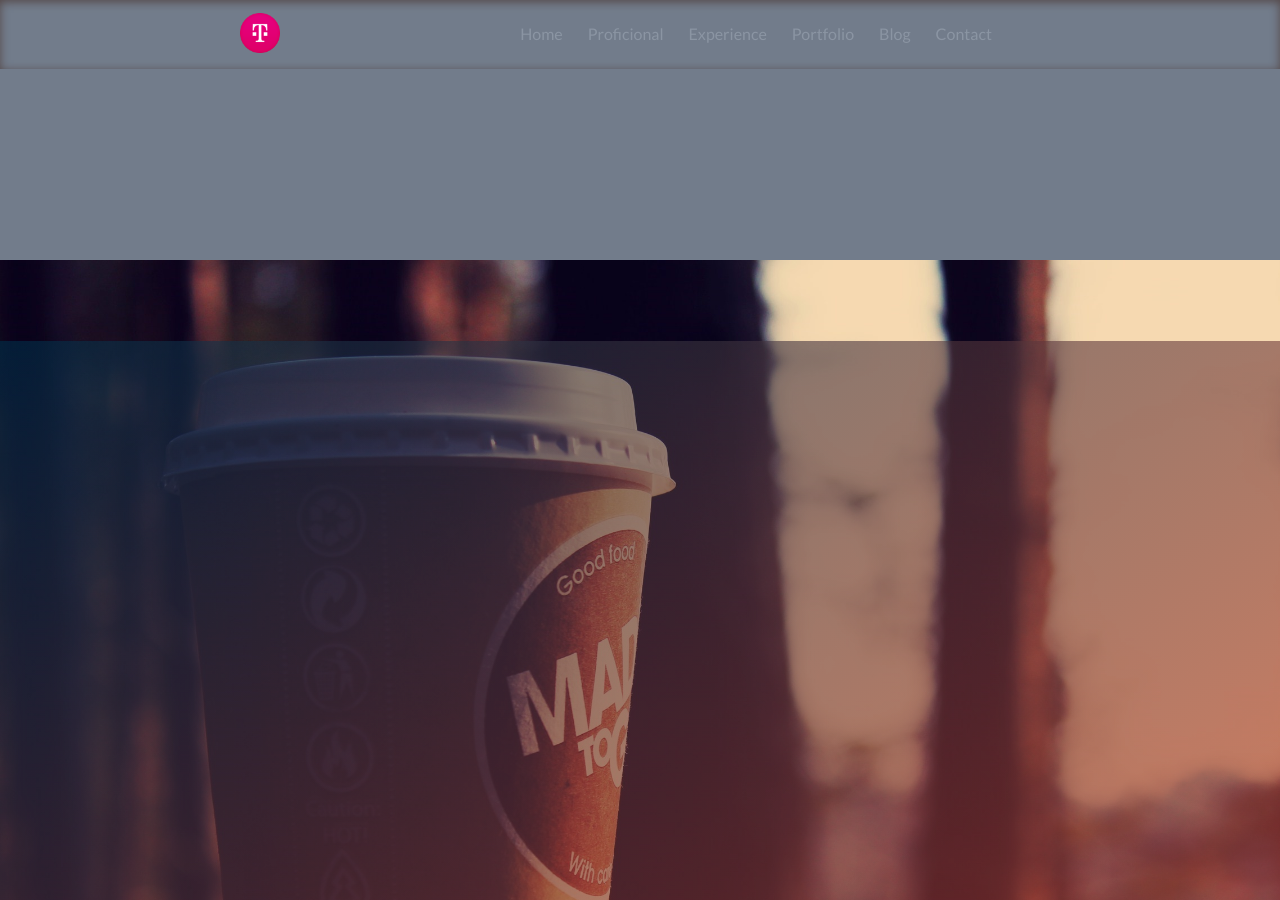
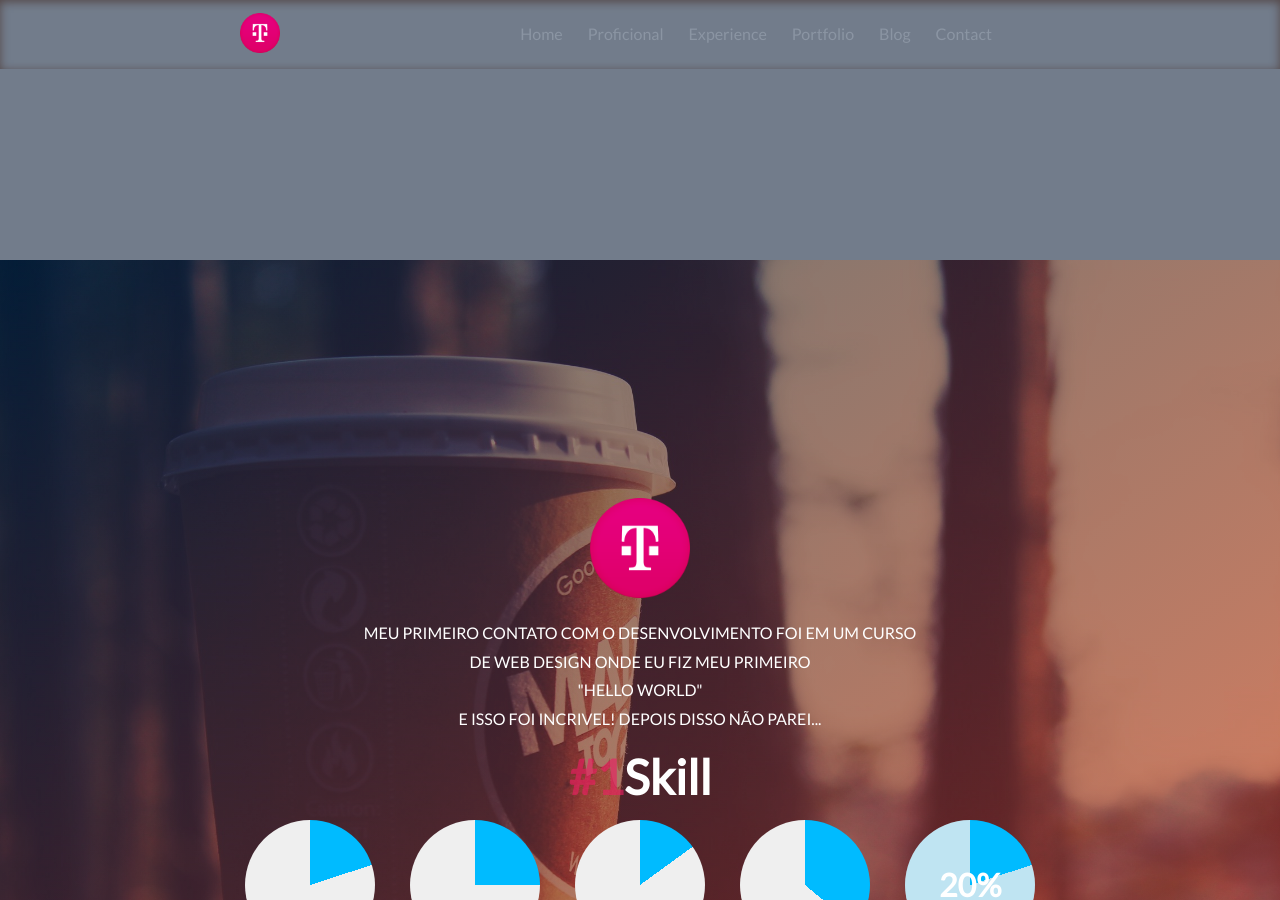
Before and after one commit to tangriane/tangriane.github.io, a Jekyll site: the page built from index.html, in a window 1280 px wide and 900 px high, scrolled down 640 px. Built offline with Jekyll 4.4.1, drawn with Linux system fonts in a browser that asks for light colours; nearby versions of some CDN libraries.

Commit message:
alterando skill

```diff
--- a/_includes/about.html
+++ b/_includes/about.html
@@ -1,7 +1,7 @@
 
 <section id="sobre-mim">
 	<div class="sobre">
-		<a href=""> <img src="assets/img/logo.png"></a>
+		<a href=""> <img class="sobre__logo" src="assets/img/logo.png"></a>
 
 
 		<p>MEU PRIMEIRO CONTATO COM O DESENVOLVIMENTO FOI EM UM CURSO
--- a/_includes/professional.html
+++ b/_includes/professional.html
@@ -1,57 +1,46 @@
-<div class="prof">
 
- <section id="professinal">
+  <section id="sobre__section">
+
+    <a href="#"> <img class="sobre__logo" src="assets/img/logo.png"></a>
 
 
- 	<div class="avatar-container p-36">
-  <img src="https://s3.amazonaws.com/uifaces/faces/twitter/_shahedk/128.jpg" alt="" class="avatar"/>
-</div><!--.avatar-container-->
+    <p class="sobre__p">MEU PRIMEIRO CONTATO COM O DESENVOLVIMENTO FOI EM UM CURSO
+    <p class="sobre__p"> DE WEB DESIGN ONDE EU FIZ MEU PRIMEIRO</p>
+    <p class="sobre__p">"HELLO WORLD"</p>
+    <p class="sobre__p">E ISSO FOI INCRIVEL! DEPOIS DISSO NÃO PAREI...</p>
+     <h1 class="sobre__h1"><span class="sobre__span">#1</span>Skill</h1>
+   <!-- <button class="sobre__button">DOWLOAD RESUME</button>-->
+<div class="sobre__skill">
 
 
- 	<div class="avatar-container p-36">
-  <img src="https://s3.amazonaws.com/uifaces/faces/twitter/_shahedk/128.jpg" alt="" class="avatar"/>
-</div><!--.avatar-container-->
+    <div class="avatar-container p-20">
+    <i class="fa fa-github avatar" aria-hidden="true"></i>
 
+    </div>
+    <div class="avatar-container p-25">
+       <i class="fa fa-github avatar" aria-hidden="true"></i>
+    </div>
+     <div class="avatar-container p-15">
+      <i class="fa fa-github avatar" aria-hidden="true"></i>
+    </div>
+     <div class="avatar-container p-36">
+       <i class="fa fa-github avatar" aria-hidden="true"></i>
+    </div>
+     <div class="avatar-container p-20">
+     <i class="fa fa-github avatar" aria-hidden="true"></i>
+    </div>
+</div>
 
- 	<div class="avatar-container p-36">
-  <img src="https://s3.amazonaws.com/uifaces/faces/twitter/_shahedk/128.jpg" alt="" class="avatar"/>
-</div><!--.avatar-container-->
+</section>
+<div class="sobre__back"></div>
 
 
 
 
 
 
-
-
-	<!--<h1><span>#1</span> PROFESSIONAL</h1>
-	<h2>MY KNOWLEDGE LEVEL IN SOFTWARE</h2>
-
-
-
-	<div class="progressbar" data-perc="70">
-	<p>HTML</p>
- 	 <div class="bar color3"><span></span></div>
-  		<div class="label"><span></span></div>
-	</div>
-	<div class="progressbar" data-perc="60">
-	<p>CSS</p>
-  		<div class="bar color3"><span></span></div>
- 			 <div class="label"><span></span></div>
-	</div>
-	<div class="progressbar" data-perc="75">
-	<p>PHP</p>
-  		<div class="bar color3"><span></span></div>
-  		<div class="label"><span></span></div>
-	</div>-->
-
- </section>
-
-</div>
-
-<div class="backProf"></div>
 <script type="text/javascript">
-	$('.avatar-container').on('click',function(){
+  $('.avatar-container').on('click',function(){
 
   if ($(this).find('.info').length <= 0) {
     $(this).append('<div class="info"><div class="info-inner"></div></div>');
```
Also changed, not shown: src/scss/style.scss (+150 -122 lines), assets/css/style.min.css.
